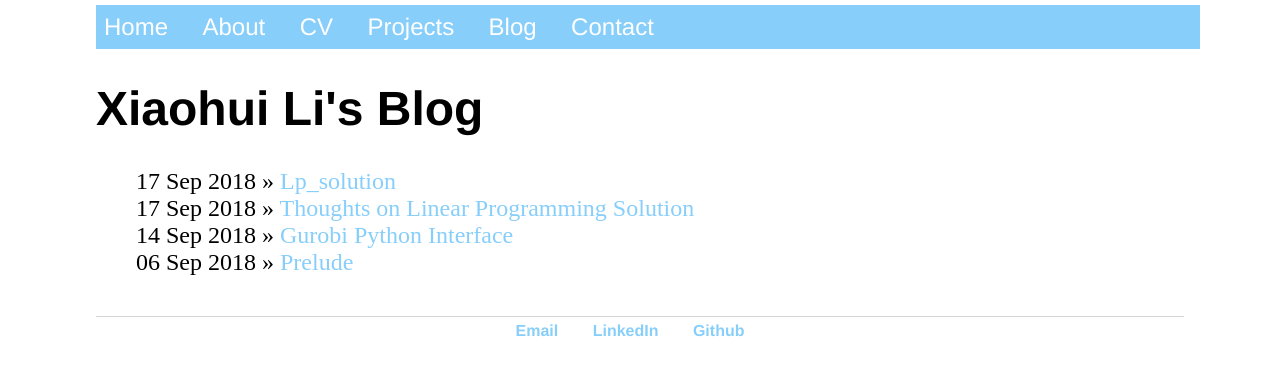
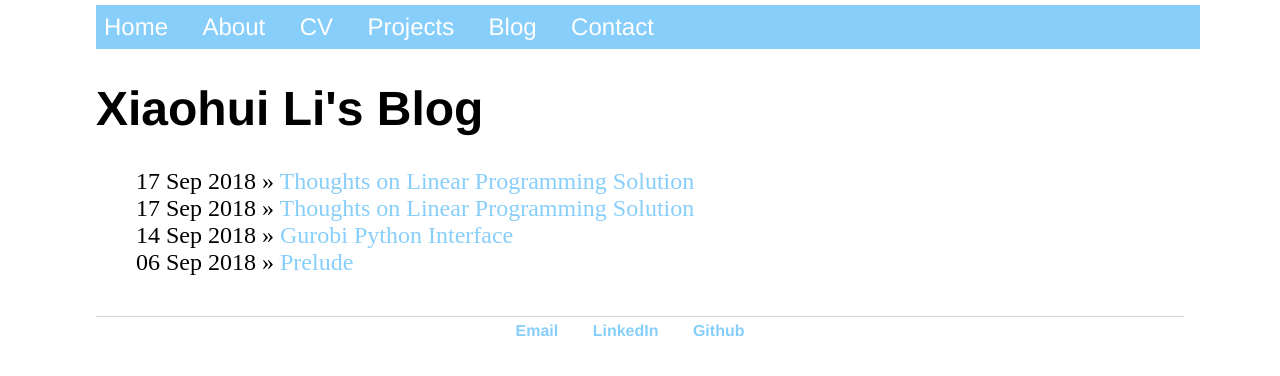
Before and after one commit to xiaohui-victor-li/xiaohui-victor-li.github.io, a Jekyll site: the page built from blog/index.html, in a window 1280 px wide. Shown: the top 376 px of the page. Built offline with Jekyll 4.4.1, drawn with Linux system fonts in a browser that asks for light colours.

Commit message:
Update 2018-09-17-LP_solution.html

```diff
--- a/_posts/2018-09-17-LP_solution.html
+++ b/_posts/2018-09-17-LP_solution.html
@@ -1,3 +1,9 @@
+---
+layout: post
+title: "Thoughts on Linear Programming Solution"
+date: 2018-09-17
+---
+
 <!doctype html>
 <html>
 <head>
```
